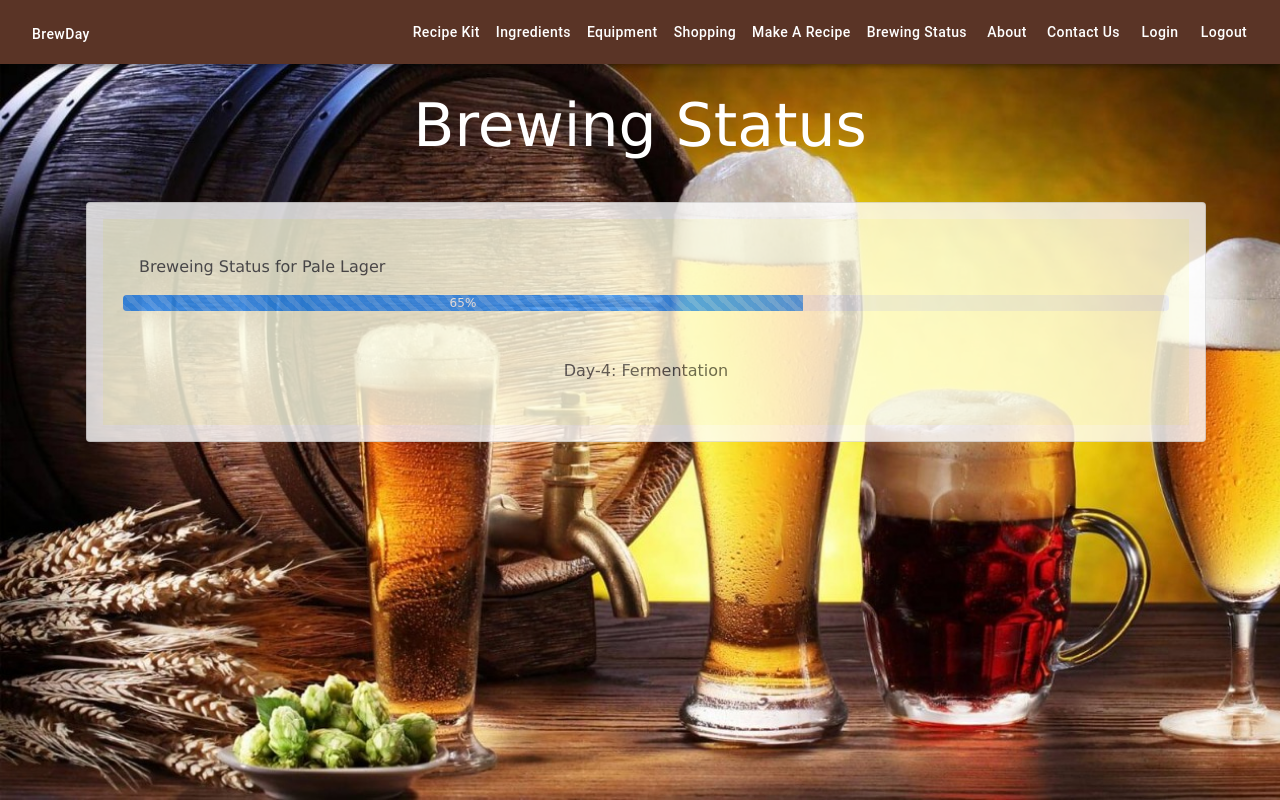
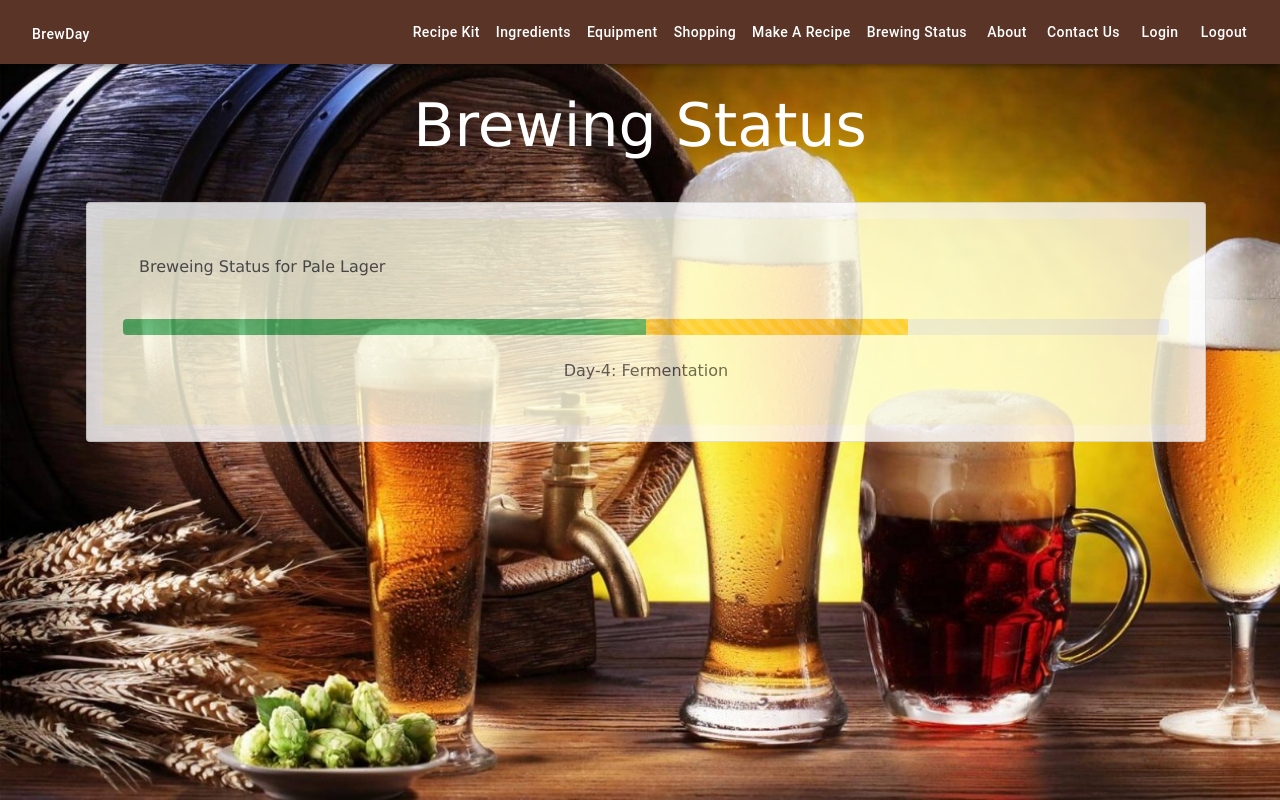
Before and after one commit to CS-27/SER517Fall2019_Group3, a React (Create React App) app in the folder my-app/: page /beerStatus in a window 1280 px wide. Built offline with nearby package versions, Linux system fonts and the light colour scheme; what google-maps-react would draw is missing.

Commit message:
US:24 Task:134 Making changes to progress bar

```diff
--- a/my-app/src/components/StatusPage/beerStatus.js
+++ b/my-app/src/components/StatusPage/beerStatus.js
@@ -25,9 +25,14 @@ function beerStatus() {
     <Card.Text className = "titleCardOne">
       Breweing Status for Pale Lager
     </Card.Text>
-    <ProgressBar animated now={65} label={`65%`}/>
+    {/* <ProgressBar animated now={65} label={`65%`}/> */}
     <br/>
-
+    <ProgressBar>
+        <ProgressBar variant="success"   now={25} key={1} />
+        <ProgressBar variant="success" now={25} key={2} />
+        <ProgressBar variant="warning" animated striped  now={25} key={3} />
+        <ProgressBar  now={0} key={3} />
+    </ProgressBar>
     <br/>
     <p>Day-4: Fermentation</p>
   </Card.Body>
```
